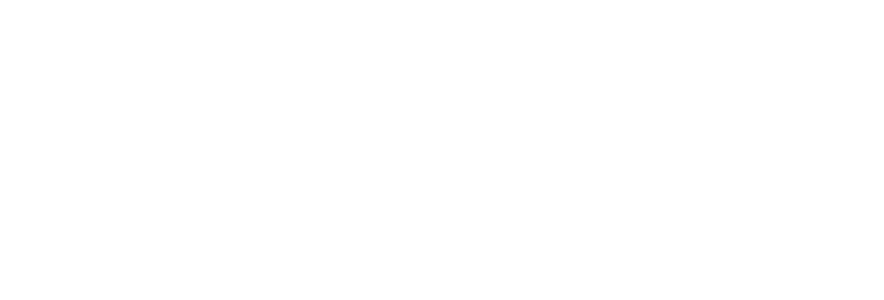
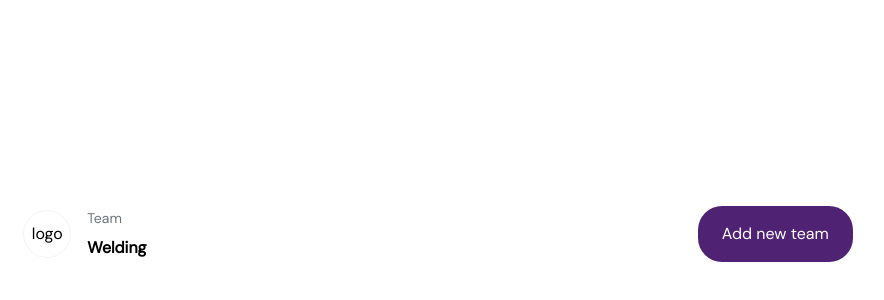
Before and after one commit to claranceliberi/luckyscore, a Vue app: page /teams in a window 1280 px wide. Before the commit this address had no page. Shown: the part 166-466 px from the top of the page, without its empty margins (218-1102 px from the left). Built offline with nearby package versions, Linux system fonts and the light colour scheme; a web font is replaced by a local one.

Commit message:
feat: start teams page

```diff
--- a/package.json
+++ b/package.json
@@ -12,7 +12,7 @@
   "dependencies": {
     "@supabase/supabase-js": "^1.29.3",
     "vue": "^3.2.29",
-    "vue-router": "4"
+    "vue-router": "^4.0.12"
   },
   "devDependencies": {
     "@typescript-eslint/eslint-plugin": "^5.10.0",
--- /dev/null
+++ b/src/components/TeamCard.vue
@@ -0,0 +1,16 @@
+<script setup lang="ts"></script>
+
+<template>
+  <div class="flex gap-4 w-72 h-28 bg-white px-8 items-center">
+    <div
+      class="rounded-full h-12 w-12 border flex items-center justify-center border-gray-100"
+    >
+      <span>logo</span>
+    </div>
+
+    <div class="flex flex-col gap-2">
+      <h2 class="text-[#6C757D] font-medium text-sm">Team</h2>
+      <h1 class="font-bold text-base">Welding</h1>
+    </div>
+  </div>
+</template>
--- a/src/router/index.ts
+++ b/src/router/index.ts
@@ -1,4 +1,6 @@
 import FormationsVue from "@/views/FormationsView.vue";
+import TeamsView from "@/views/TeamsView.vue";
+
 import { createWebHistory, createRouter } from "vue-router";
 import Home from "~/views/HomeView.vue";
 const routes = [
@@ -12,6 +14,11 @@
     name: "About",
     component: FormationsVue,
   },
+  {
+    path: "/teams",
+    name: "Teams",
+    component: TeamsView,
+  },
 ];
 
 const router = createRouter({
--- /dev/null
+++ b/src/views/TeamsView.vue
@@ -0,0 +1,12 @@
+<script setup lang="ts">
+  import TeamCardVue from "../components/TeamCard.vue";
+</script>
+
+<template>
+  <div class="flex justify-around items-center h-screen w-screen">
+    <TeamCardVue />
+    <button class="bg-[#502274] px-6 py-4 rounded-3xl text-white">
+      Add new team
+    </button>
+  </div>
+</template>
```
Also changed, not shown: public/team.svg (added), 1 other file (tests, documents, lock files or other folders).
